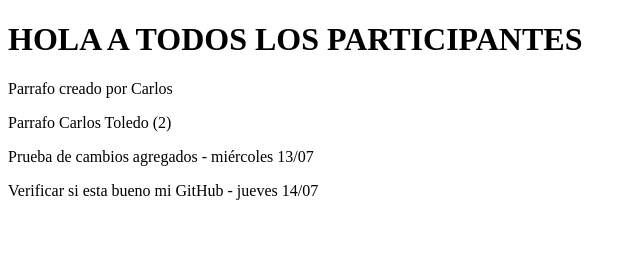
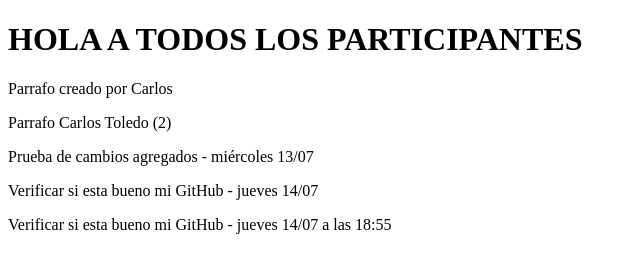
Before and after one commit to charlie83cl/ProyectoGITgrupal, a plain HTML site: page index.html in a window 1280 px wide. Shown: the whole page, without its empty margins (0-640 px from the left). Drawn offline with Linux system fonts and the light colour scheme.

Commit message:
Verificando si resolvi el problema de git en la consola - por Carlos Vasquez

```diff
--- a/index.html
+++ b/index.html
@@ -12,5 +12,6 @@
     <p>Parrafo Carlos Toledo (2)</p>
     <p>Prueba de cambios agregados - miércoles 13/07 </p>
     <p>Verificar si esta bueno mi GitHub - jueves 14/07 </p>
+    <p>Verificar si esta bueno mi GitHub - jueves 14/07 a las 18:55</p>
 </body>
 </html>
```
